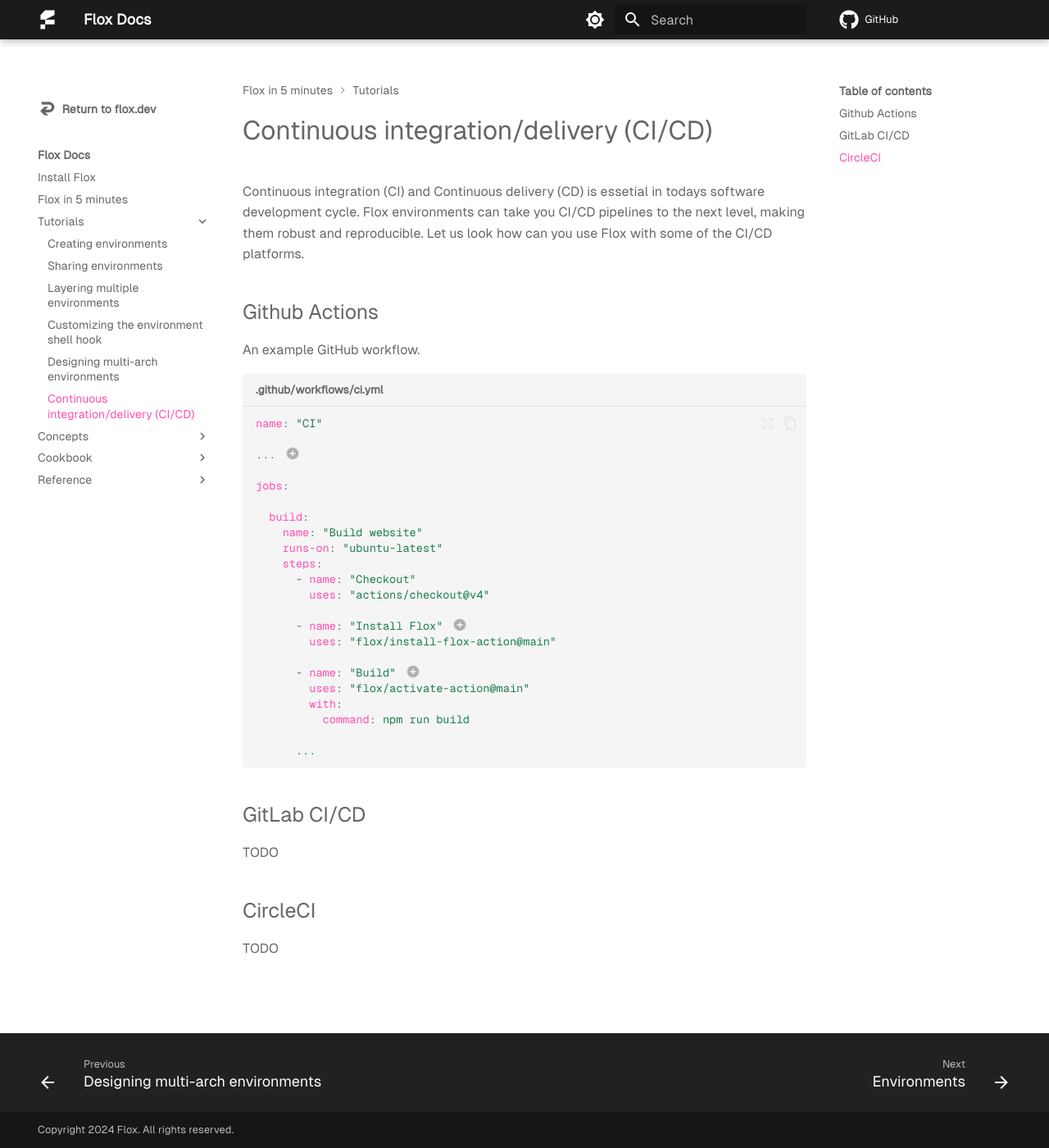
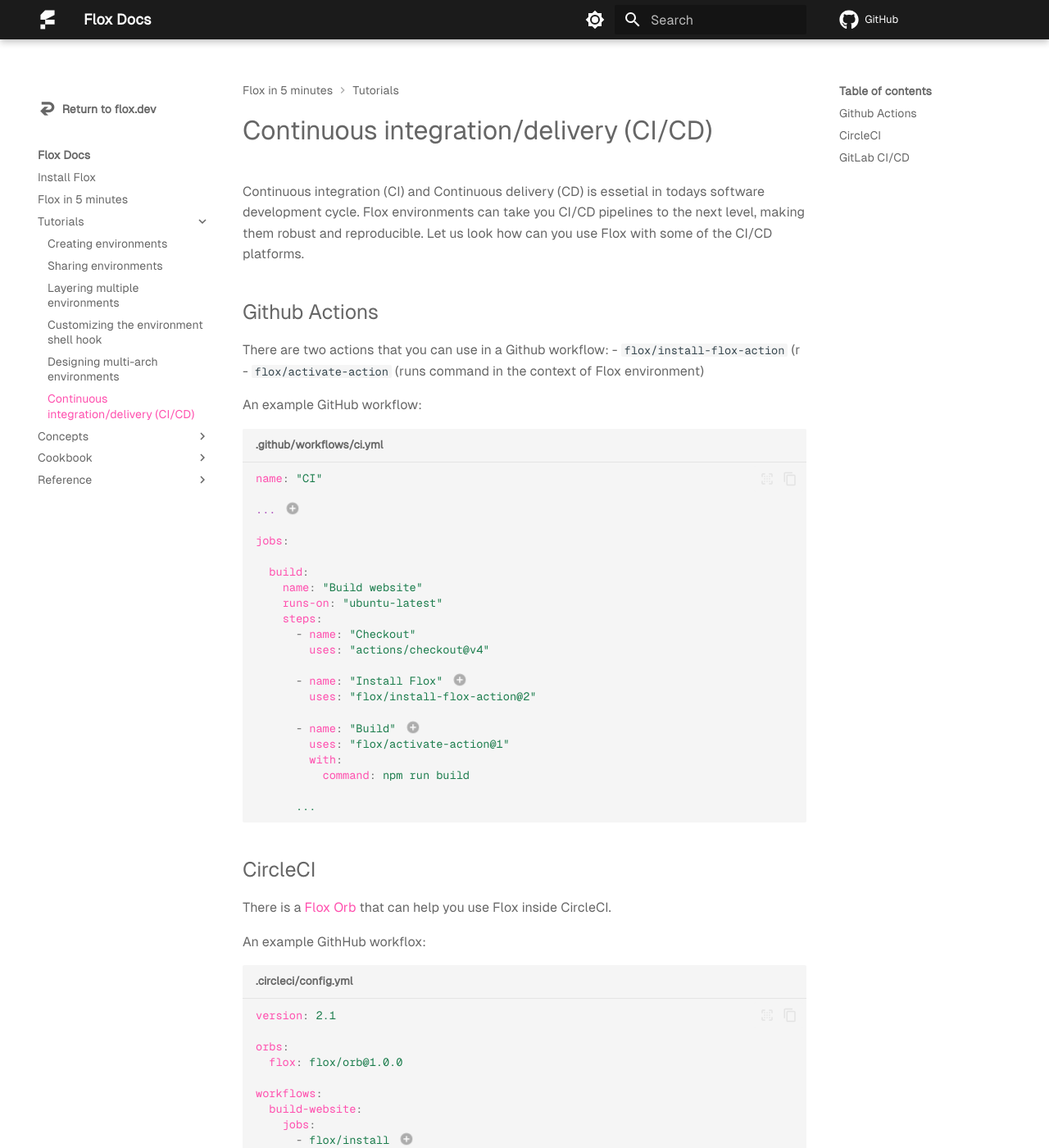
Before and after one commit to flox/floxdocs, an MkDocs documentation site: the page built from docs/tutorials/ci-cd.md, in a window 1280 px wide and 1400 px high. Shown: the whole window at 82% size. Built offline with MkDocs 1.6.1 and Material for MkDocs 9.7.7, drawn with Linux system fonts in a browser that asks for light colours; plug-ins that fetch from the network failed and are left out; comment, search, counter and statistics services are not loaded; some of the changed text lies outside the part shown.

Commit message:
docs: Document how to use Flox in CircleCI

````diff
--- a/docs/tutorials/ci-cd.md
+++ b/docs/tutorials/ci-cd.md
@@ -13,7 +13,11 @@
 
 ## Github Actions
 
-An example GitHub workflow.
+There are two actions that you can use in a Github workflow:
+- `flox/install-flox-action` (r
+- `flox/activate-action` (runs command in the context of Flox environment)
+
+An example GitHub workflow:
 
 ```yaml title=".github/workflows/ci.yml"
 name: "CI"
@@ -30,10 +34,10 @@
         uses: "actions/checkout@v4"
 
       - name: "Install Flox" # (2)!
-        uses: "flox/install-flox-action@main"
+        uses: "flox/install-flox-action@2"
 
       - name: "Build" # (3)!
-        uses: "flox/activate-action@main"
+        uses: "flox/activate-action@1"
         with:
           command: npm run build
 
@@ -49,11 +53,32 @@
    environment.
 
 
+## CircleCI
+
+There is a [Flox Orb](https://github.com/flox/flox-orb) that can help you use
+Flox inside CircleCI.
+
+An example GithHub workflox:
+
+
+```yaml title=".circleci/config.yml"
+version: 2.1
+
+orbs:
+  flox: flox/orb@1.0.0
+
+workflows:
+  build-website:
+    jobs:
+      - flox/install # (1)!
+      - flox/activate: # (2)!
+          command: "npm run build"
+```
+
+1. The `install` command will install the latest Flox version. You can change
+   the `channel` and `version` option which allows you to select excatly which
+   version of Flox to install.
+2. The `activate` command runs a command in the context of a Flox environment.
+
 
 ## GitLab CI/CD
-
-TODO
-
-## CircleCI
-
-TODO
````
